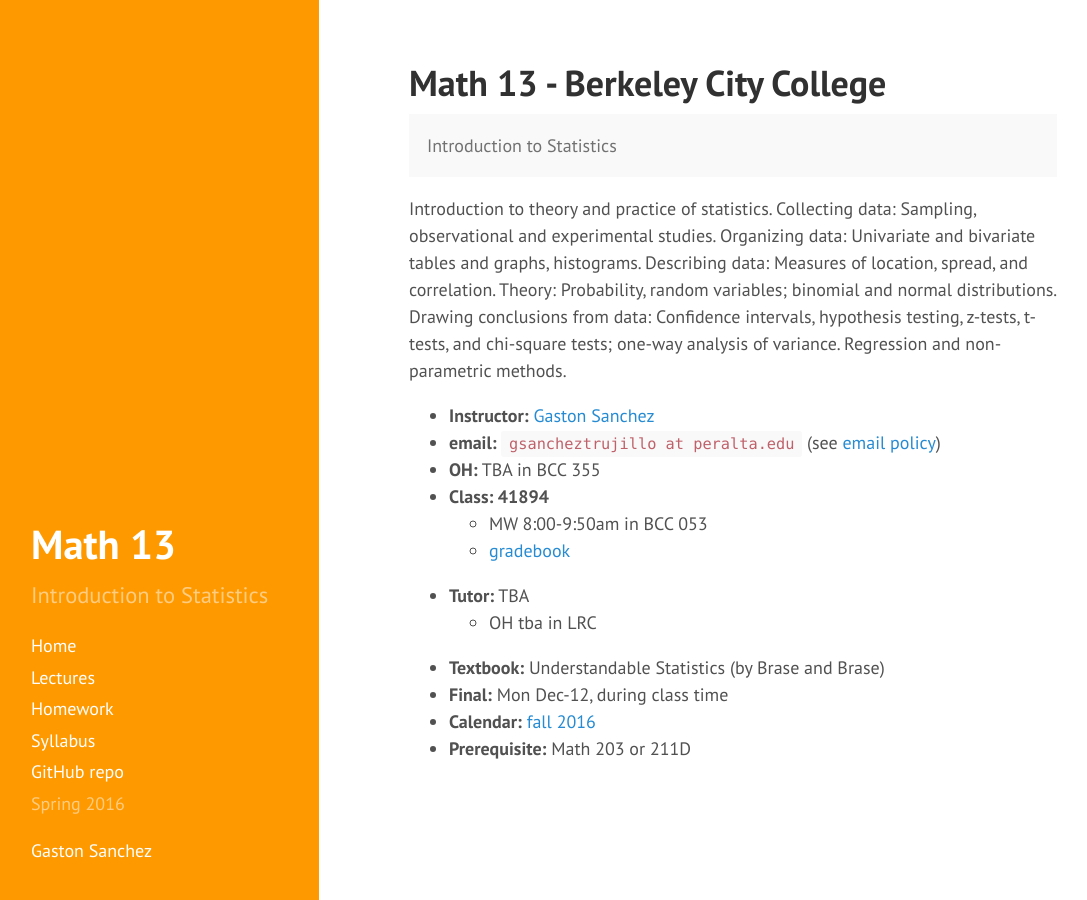
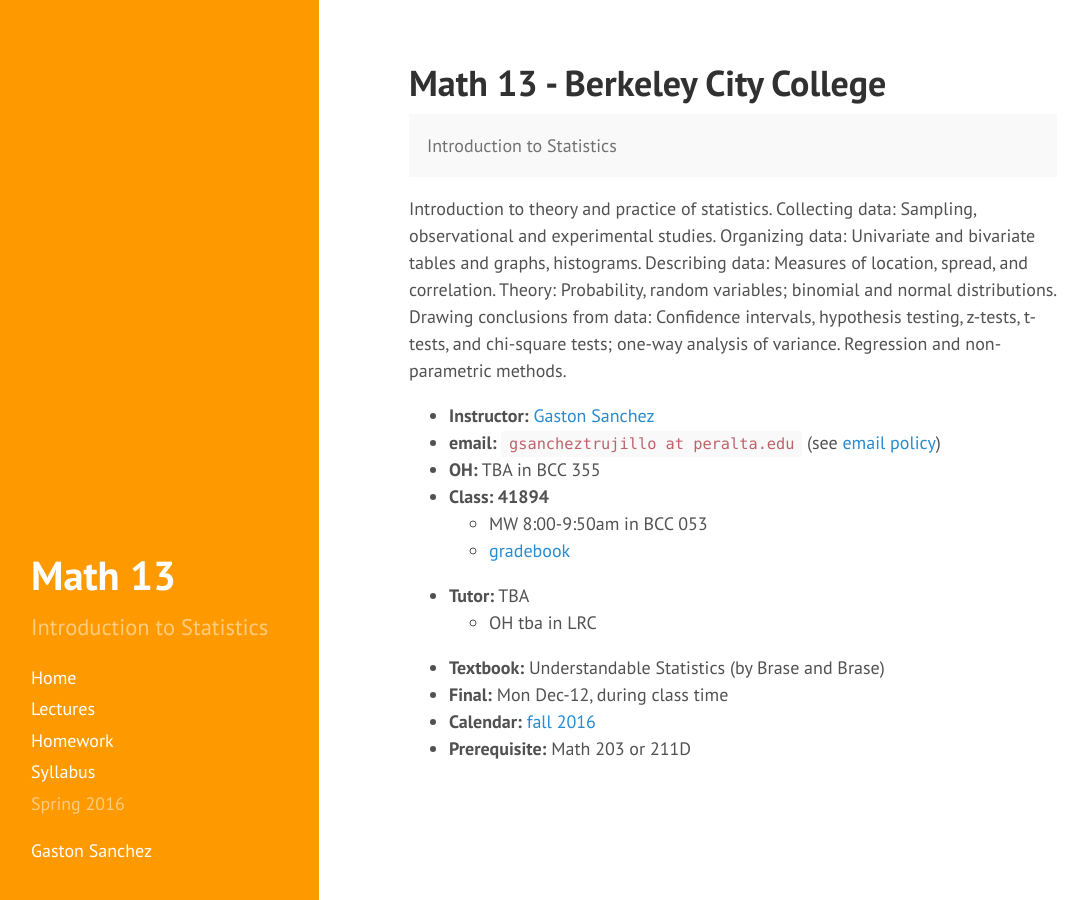
Before and after one commit to gastonstat/relic-math13, a Jekyll site: the page built from index.html, in a window 1280 px wide. Shown: the whole page, without its empty margins (5-1092 px from the left). Built offline with Jekyll 4.4.1, drawn with Linux system fonts in a browser that asks for light colours; nearby versions of some CDN libraries; the list of posts is cut into pages by our own code.

Commit message:
commented out github repo in sidebar.html

```diff
--- a/_includes/sidebar.html
+++ b/_includes/sidebar.html
@@ -26,7 +26,7 @@
         {% endif %}
       {% endfor %}
 
-      <a class="sidebar-nav-item" href="{{ site.github.repo }}">GitHub repo</a>
+<!--      <a class="sidebar-nav-item" href="{{ site.github.repo }}">GitHub repo</a>  -->
       <span class="sidebar-nav-item">{{ site.version }}</span>
     </nav>
 
```
